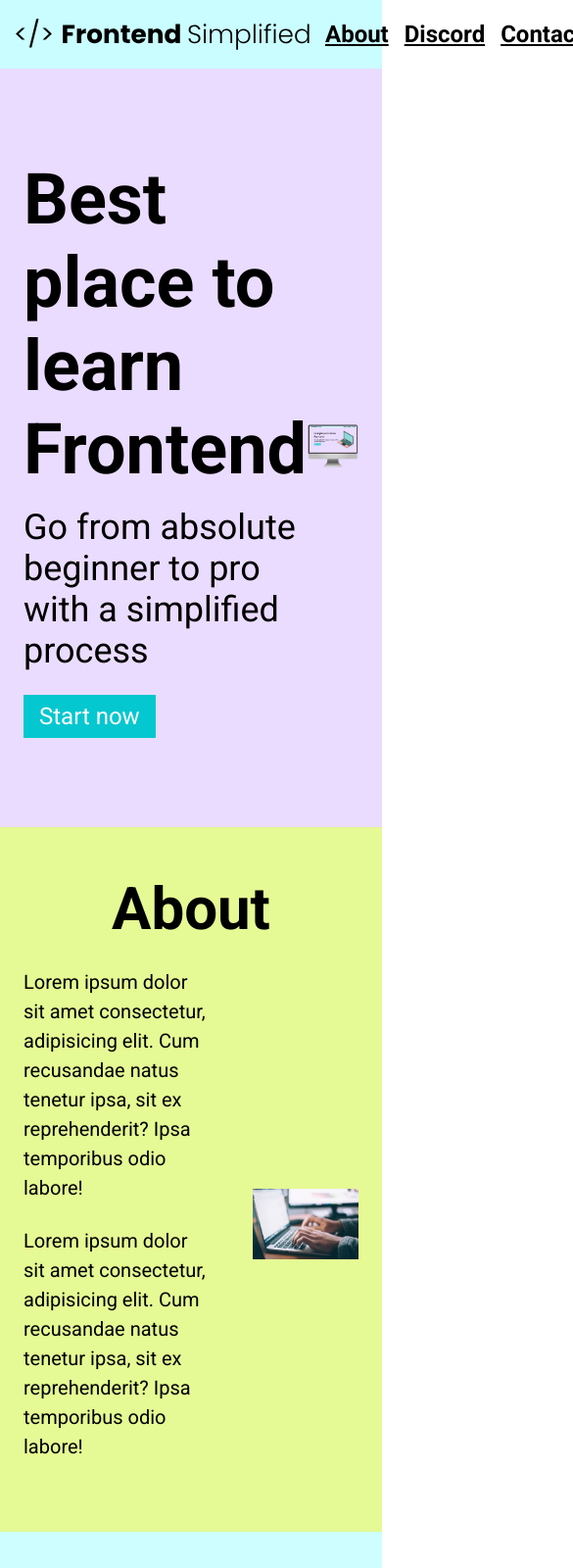
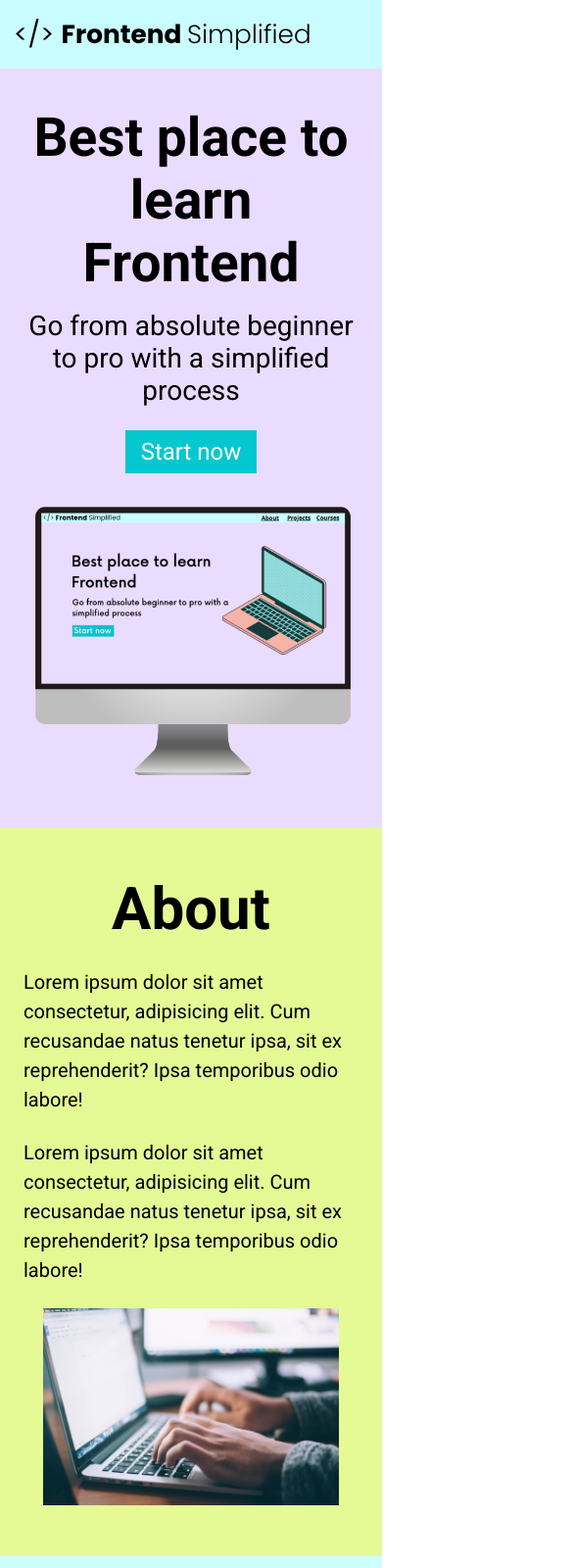
Before and after one commit to chaya96/github-project1, a plain HTML site: page index.html in a window 390 px wide. Shown: the top 1600 px of the page at 98% size, 585 px wide, since content can reach past the window. Drawn offline with Linux system fonts and the light colour scheme.

Commit message:
making the site responsive

```diff
--- a/index.html
+++ b/index.html
@@ -19,12 +19,12 @@
       </nav>
       <header>
         <div class="row">
-          <div>
+          <div class="home__description">
             <h1>Best place to learn Frontend</h1>
             <p class="subheader">
               Go from absolute beginner to pro with a simplified process
             </p>
-            <button>Start now</button>
+            <button class="home__description--button">Start now</button>
           </div>
           <figure>
             <img src="./assets/laptop.png" alt="Home page image" />
@@ -35,6 +35,7 @@
     <main>
       <section id="about">
         <h2>About</h2>
+        <div class="row">
           <div class="section__description">
             <div class="section__description--wrapper">
               <p class="section__description--para">
@@ -52,23 +53,28 @@
               <img src="./assets/about.jpg" alt="" />
             </figure>
           </div>
+        </div>
       </section>
 
       <section id="discord">
         <h2>Discord</h2>
+        <div class="row">
           <div class="section__description">
             <figure>
               <img src="./assets/discord.png" alt="" />
             </figure>
-          <div class="section__description--para">
+            <div class="section__description--wrapper">
               <p class="section__description--para">
                 Lorem, ipsum dolor sit amet consectetur adipisicing elit. Animi
-              provident nobis sed odio nam maxime sequi. At tenetur totam iusto!
+                provident nobis sed odio nam maxime sequi. At tenetur totam
+                iusto!
               </p>
               <p class="section__description--para">
                 Lorem, ipsum dolor sit amet consectetur adipisicing elit. Animi
-              provident nobis sed odio nam maxime sequi. At tenetur totam iusto!
+                provident nobis sed odio nam maxime sequi. At tenetur totam
+                iusto!
               </p>
+            </div>
           </div>
         </div>
       </section>
@@ -79,7 +85,10 @@
           <label for="">Email</label>
           <input type="email" placeholder="jane@examle.com" />
           <label for="">Messeage</label>
-          <textarea type="text" placeholder="Cool website, lets get connected!"></textarea>
+          <textarea
+            type="text"
+            placeholder="Cool website, lets get connected!"
+          ></textarea>
           <button>Contact Us!</button>
         </form>
       </section>
--- a/style.css
+++ b/style.css
@@ -49,6 +49,10 @@ a {
     font-weight: 700;
 }
 
+a:hover {
+    color: rgb(199, 51, 194);
+}
+
 .logo {
     width: 300px;
 }
@@ -65,6 +69,7 @@ li {
 .row {
     width: 100%;
     max-width: 1300px;
+    margin: 0 auto;
     display: flex;
     align-items: center;
     justify-content: center;
@@ -149,6 +154,7 @@ form {
     display: flex;
     flex-direction: column;
     margin: 0 auto;
+    padding: 0 24px;
 }
 
 input, textarea {
@@ -183,3 +189,76 @@ footer {
 .footer__link {
     padding: 0 16px;
 }
+
+/*
+responsiveness
+*/
+
+@media (max-width: 728px) {
+    .row {
+        flex-direction: column;
+    }
+
+    .home__description {
+        margin-bottom: 24px;
+        display: flex;
+        flex-direction: column;
+        align-items: center;
+    }
+
+    .home__description--button {
+        max-width: 240px;
+    }
+
+    h1 {
+        text-align: center;
+        font-size: 55px;
+    }
+
+    .subheader {
+        text-align: center;
+        font-size: 28px;
+    }
+
+    figure {
+        max-width: 350px;
+    }
+
+    ul {
+        display: none;
+    }
+
+    .section__description {
+        flex-direction: column;
+    }
+
+    .section__description--wrapper {
+        width: 100%;
+    }
+
+    .about__img--wrapper {
+        width: 100%;
+    }
+
+    #discord .section__description {
+        flex-direction: column-reverse;
+    }
+
+    footer {
+        padding: 48px 24px;
+    }
+
+    .footer__logo {
+        max-width: 360px;
+    }
+
+    .footer__link {
+        padding: 0 4px;
+        font-size: 18px;
+    }
+
+    .footer__link {
+        margin-bottom: 24px;
+    }
+
+}
```
Lines whose indentation alone changed are shown as unchanged.
